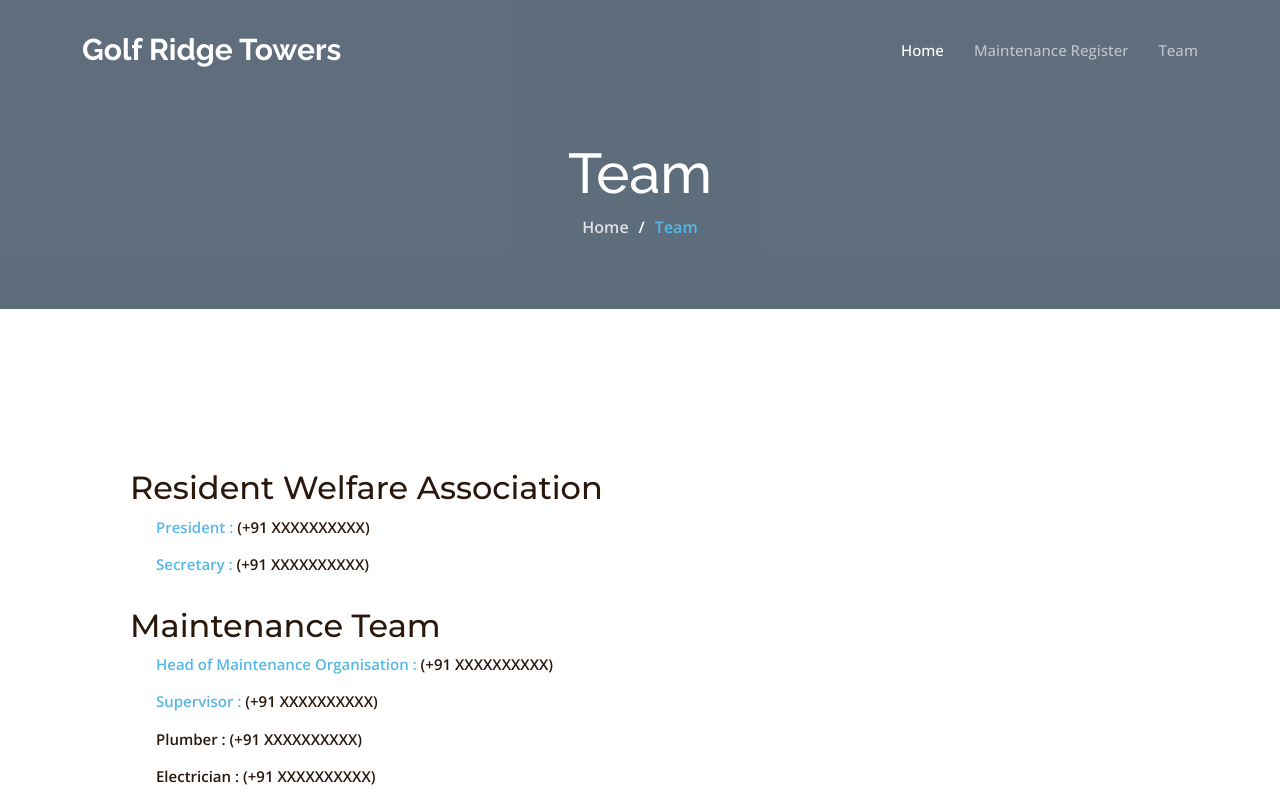
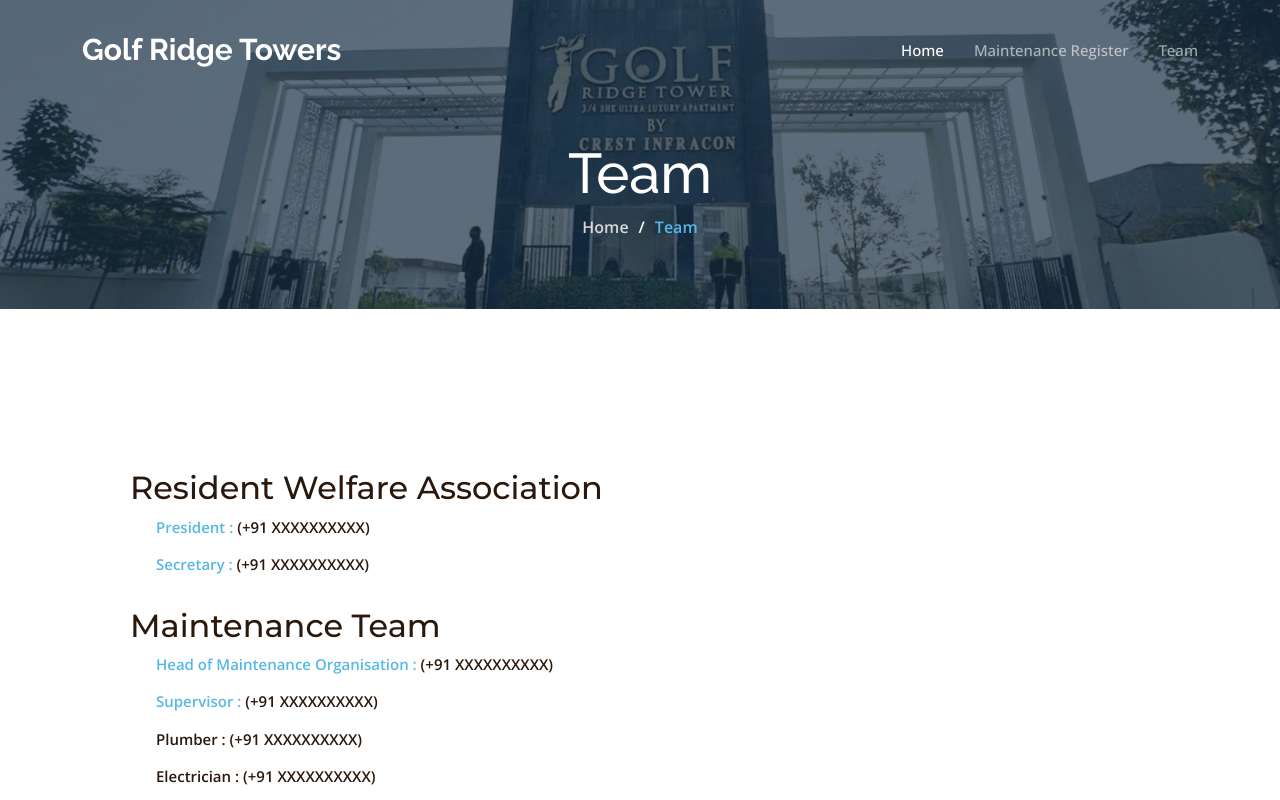
Before and after one commit to shourya-khare/RWA_Portal, a website: page team.html in a window 1280 px wide. Shown: the top 800 px of the page. Drawn offline with nearby package versions, Linux system fonts and the light colour scheme.

Commit message:
images fix

```diff
--- a/team.html
+++ b/team.html
@@ -54,7 +54,7 @@
   <main id="main">
 
     <!-- ======= Breadcrumbs ======= -->
-    <div class="breadcrumbs d-flex align-items-center" style="background-image: url('assets/img/portfolio/img1.jpeg');">
+    <div class="breadcrumbs d-flex align-items-center" style="background-image: url('assets/img/cover.jpg');">
       <div class="container position-relative d-flex flex-column align-items-center">
 
         <h2>Team</h2>
```
Also changed, not shown: index.html (+1 -1 lines).
